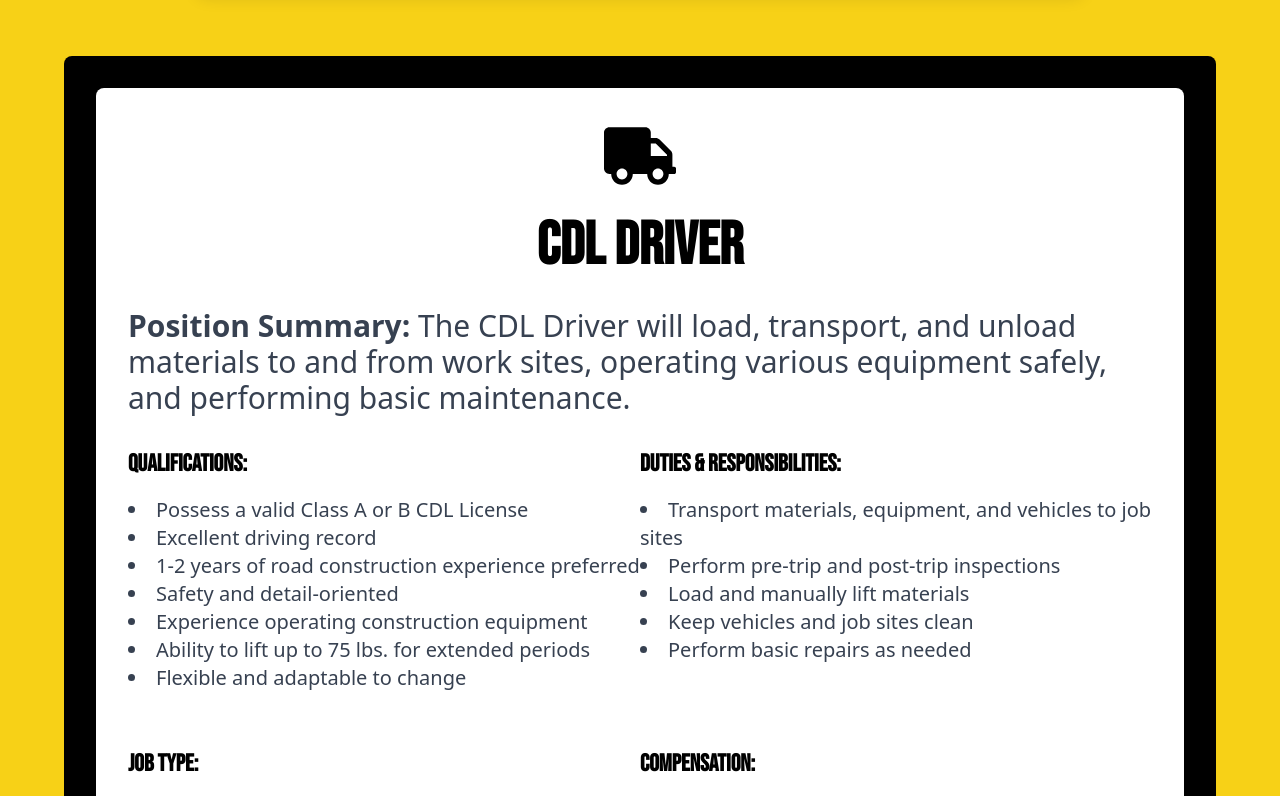
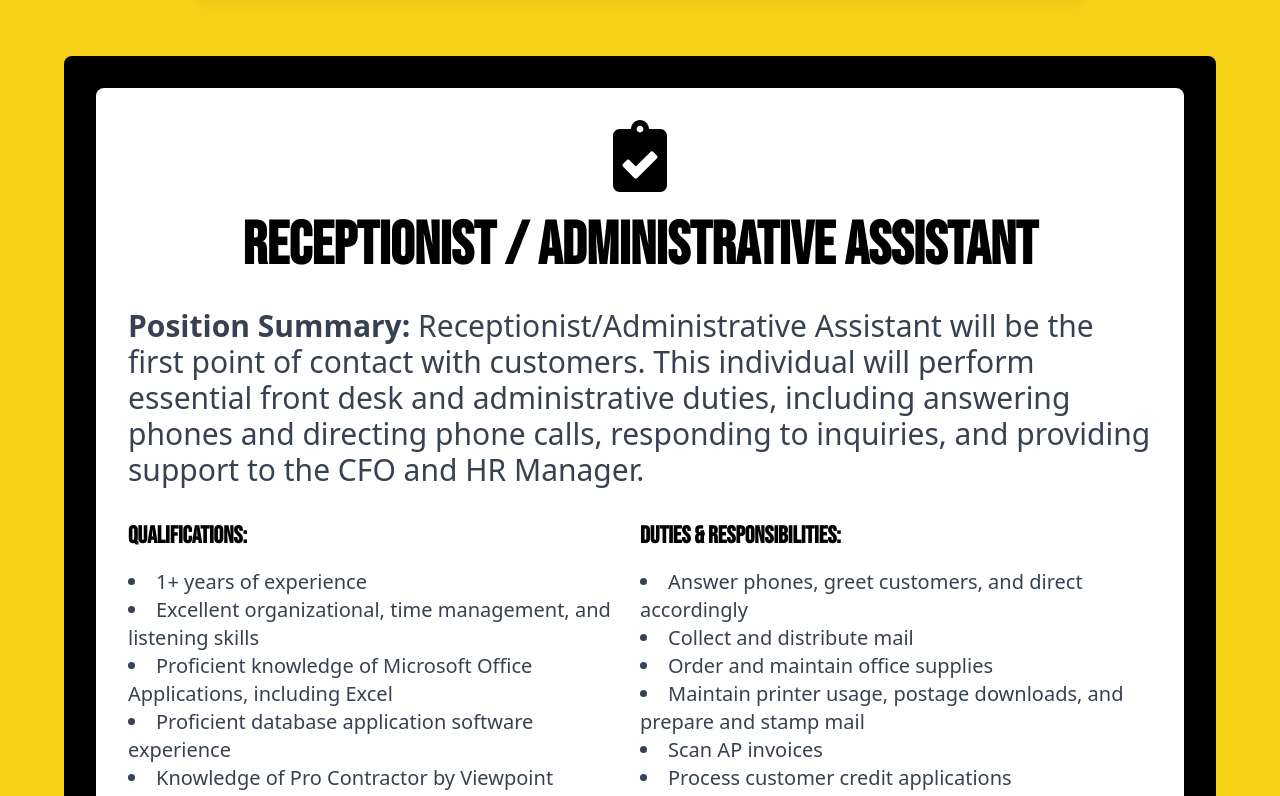
Before and after one commit to JoedyMcconn/SANBARCC, a Next.js app in the folder frontend/: page /job-opportunities in a window 1280 px wide. Shown: the part 940-1736 px from the top of the page. Built offline with nearby package versions, Linux system fonts and the light colour scheme.

Commit message:
Add receptionist/admin assistant job posting

```diff
--- a/frontend/src/app/job-application/page.tsx
+++ b/frontend/src/app/job-application/page.tsx
@@ -214,9 +214,9 @@ export default function JobApplicationForm() {
                         <input type="checkbox" name="position" value="Clerical" className="mr-2"/> Clerical
                     </label>
 
-                    {/*<label className="flex items-center">*/}
-                    {/*    <input type="checkbox" name="position" value="Sign Designer" className="mr-2"/> Sign Designer*/}
-                    {/*</label>*/}
+                    <label className="flex items-center">
+                        <input type="checkbox" name="position" value="Receptionist / Administrative Assistant" className="mr-2"/> Receptionist / Administrative Assistant
+                    </label>
 
                     <label className="flex items-center">
                         <input type="checkbox" name="position" value="Other" className="mr-2"/> Other:
--- a/frontend/src/app/job-opportunities/page.tsx
+++ b/frontend/src/app/job-opportunities/page.tsx
@@ -184,6 +184,37 @@ export default function JobOpportunities() {
             {/*    compensation="$16.00/hr - $20.00/hr"*/}
             {/*    benefits="Medical, Dental and Vision Insurance, HRA, Supplemental Insurance, Holiday Pay, HWA, 401K, Vacation"*/}
             {/*/>*/}
+
+            <JobPosition
+                title="Receptionist / Administrative Assistant"
+                icon={<FaClipboardCheck />}
+                summary="Receptionist/Administrative Assistant will be the first point of contact with customers. This individual will perform essential front desk and administrative duties, including answering phones and directing phone calls, responding to inquiries, and providing support to the CFO and HR Manager."
+                qualifications={[
+                    "1+ years of experience",
+                    "Excellent organizational, time management, and listening skills",
+                    "Proficient knowledge of Microsoft Office Applications, including Excel",
+                    "Proficient database application software experience",
+                    "Knowledge of Pro Contractor by Viewpoint preferred",
+                    "Ability to multi-task, prioritize, and problem solve",
+                    "Self-starter and dependable",
+                    "Excellent communication skills both written and verbal",
+                    "Construction industry experience preferred",
+                    "Ability to work with confidential information"
+                ]}
+                responsibilities={[
+                    "Answer phones, greet customers, and direct accordingly",
+                    "Collect and distribute mail",
+                    "Order and maintain office supplies",
+                    "Maintain printer usage, postage downloads, and prepare and stamp mail",
+                    "Scan AP invoices",
+                    "Process customer credit applications",
+                    "Oversee employment applications and process new hire paperwork",
+                    "Perform additional administrative tasks as needed"
+                ]}
+                jobType="Full-time"
+                compensation="$15.00/hr"
+                benefits="Medical, Dental and Vision Insurance, HRA, Supplemental Insurance, Holiday Pay, HWA, 401K, Vacation"
+            />
 
             {/*<JobPosition*/}
             {/*    title="Parts & Delivery Driver"*/}
```
